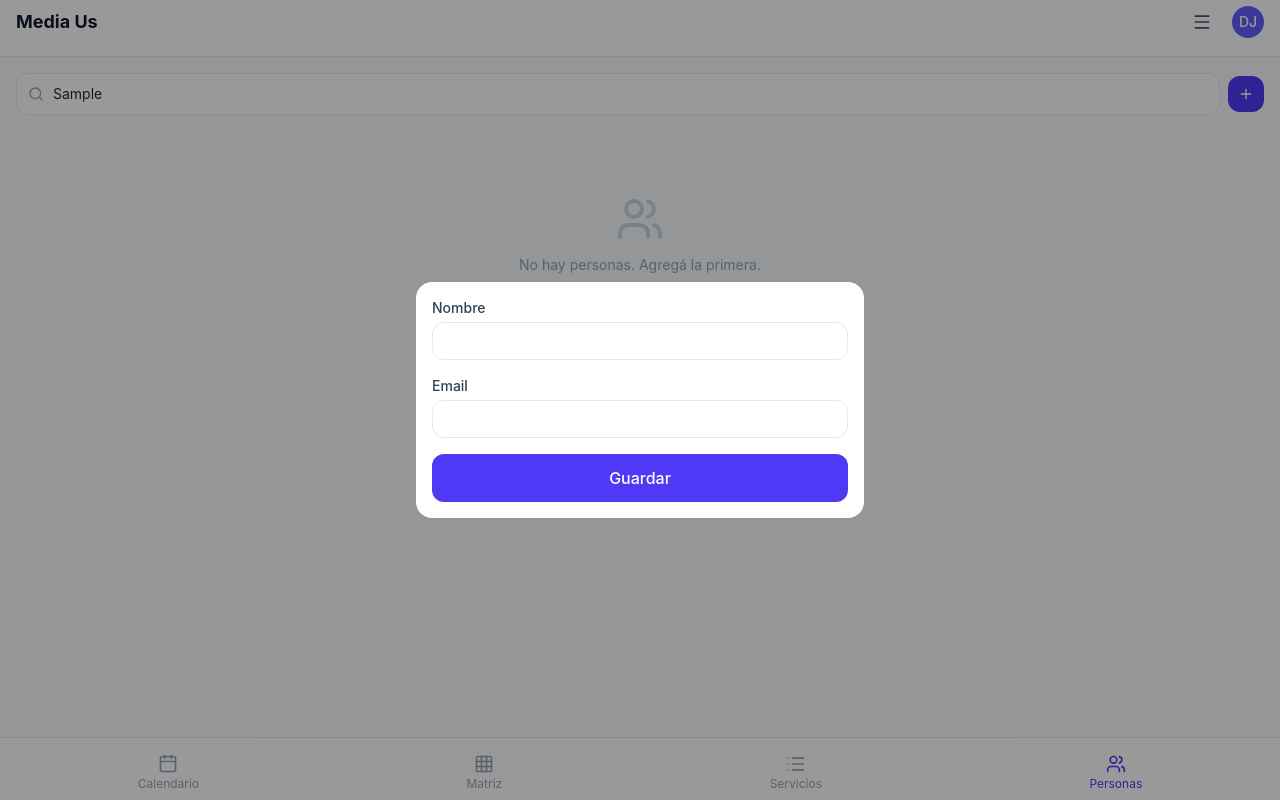
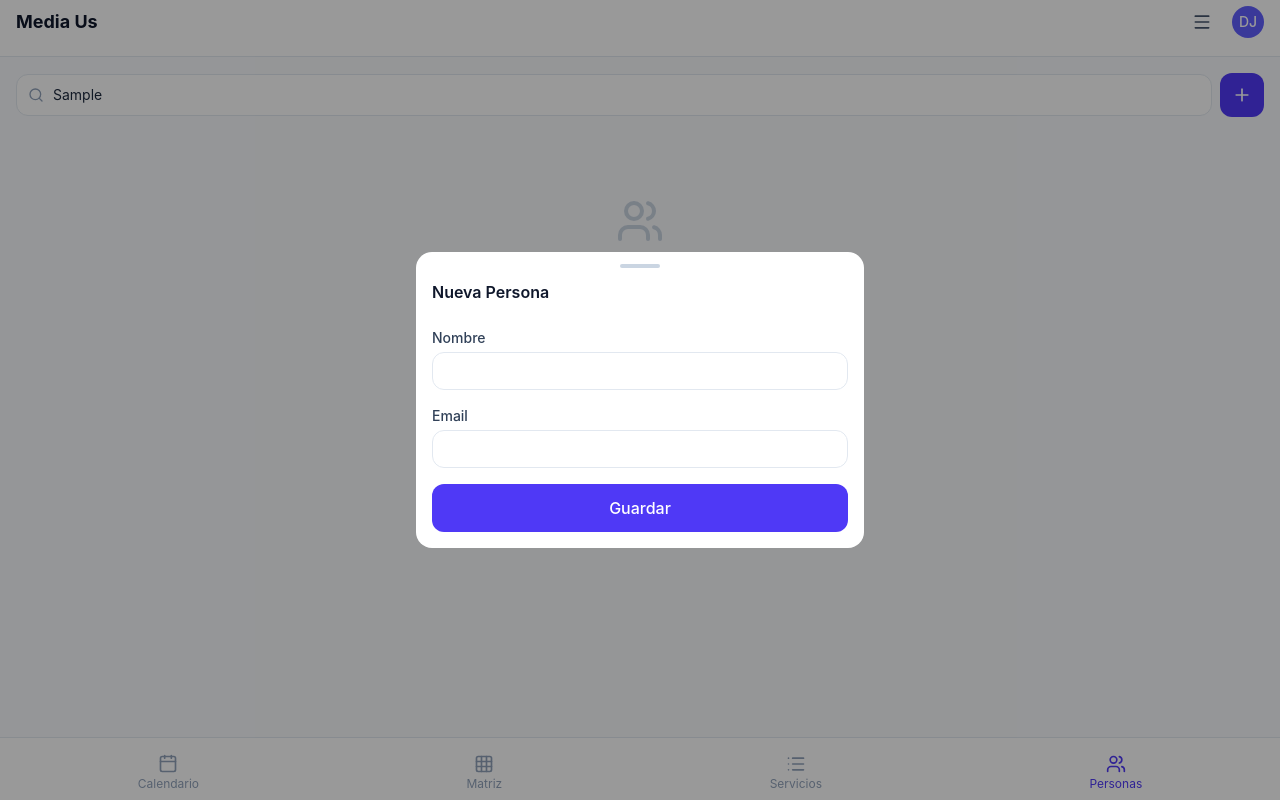
Before and after one commit to damianjure/media-us, a React (Vite) app: page /app/people in a window 1280 px wide. Both pictures are taken after typing "Sample" into the empty fields and a click on the button "Agregar persona". Built offline with nearby package versions, Linux system fonts and the light colour scheme.

Commit message:
fix: PeopleView modal with title, drag handle, 44px touch target

```diff
--- a/src/infrastructure/ui/PeopleView.tsx
+++ b/src/infrastructure/ui/PeopleView.tsx
@@ -25,14 +25,16 @@ export function PeopleView() {
             className="w-full pl-9 pr-3 py-2.5 rounded-xl bg-white dark:bg-slate-900 text-sm border border-slate-200 dark:border-slate-800 focus:outline-none focus:ring-2 focus:ring-indigo-500 text-slate-800 dark:text-slate-200 placeholder:text-slate-400"
           />
         </div>
-        <button onClick={() => setShowForm(true)} className="p-2.5 bg-indigo-600 rounded-xl text-white hover:bg-indigo-700">
-          <Plus className="w-4 h-4" />
+        <button onClick={() => setShowForm(true)} className="p-3 bg-indigo-600 rounded-xl text-white hover:bg-indigo-700 min-w-[44px] min-h-[44px] flex items-center justify-center active:scale-95 transition-transform" aria-label="Agregar persona">
+          <Plus className="w-5 h-5" />
         </button>
       </div>
 
       {showForm && (
         <div className="fixed inset-0 z-50 bg-black/40 flex items-end sm:items-center justify-center" onClick={() => setShowForm(false)}>
-          <div className="bg-white dark:bg-slate-900 rounded-t-2xl sm:rounded-2xl w-full sm:max-w-md" onClick={(e) => e.stopPropagation()}>
+          <div className="bg-white dark:bg-slate-900 rounded-t-2xl sm:rounded-2xl w-full sm:max-w-md max-h-[80vh] overflow-y-auto overscroll-contain" onClick={(e) => e.stopPropagation()}>
+            <div className="w-10 h-1 bg-slate-300 dark:bg-slate-600 rounded-full mx-auto mt-3" />
+            <h3 className="text-base font-semibold px-4 pt-3 pb-2">Nueva Persona</h3>
             <PersonForm onSubmit={(data) => {
               const p = createPerson(data);
               addPerson(p);
--- a/src/infrastructure/ui/PersonForm.tsx
+++ b/src/infrastructure/ui/PersonForm.tsx
@@ -40,7 +40,7 @@ export function PersonForm({
           className="w-full px-3 py-2 rounded-xl border border-slate-200 dark:border-slate-700 bg-white dark:bg-slate-900 text-sm" />
         {errors.email && <p className="text-red-500 text-xs mt-1">{errors.email}</p>}
       </div>
-      <button type="submit" className="w-full py-3 rounded-xl bg-indigo-600 text-white font-medium hover:bg-indigo-700 transition-colors">
+      <button type="submit" className="w-full py-3 rounded-xl bg-indigo-600 text-white font-medium hover:bg-indigo-700 transition-colors active:scale-[0.98]">
         Guardar
       </button>
     </form>
```
